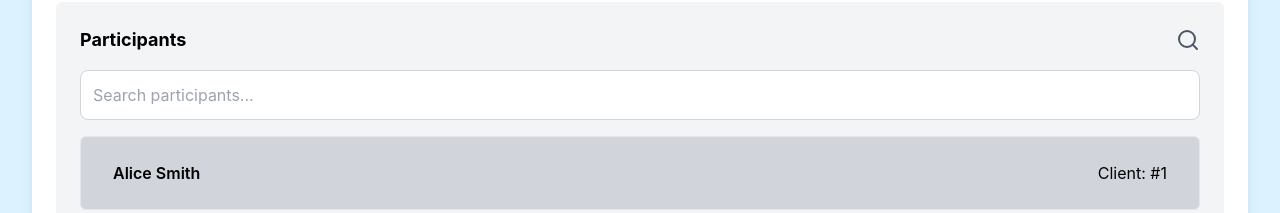
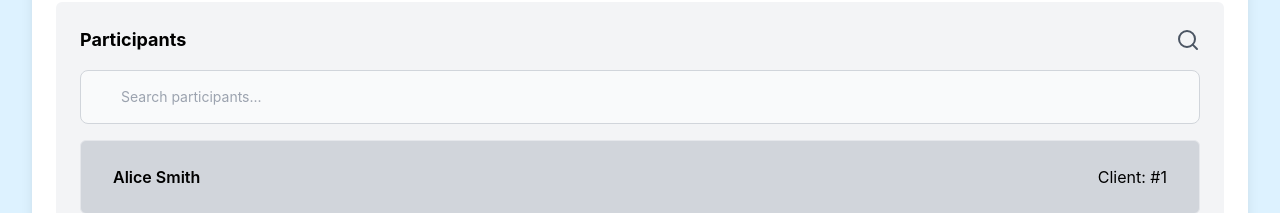
Before and after one commit to Simone-Fratini/Bool-travel, a React (Vite) app: page /1 in a window 1280 px wide. Both pictures are taken after a click on the button 1188 px from the left and 902 px from the top of the page. Shown: the part 862-1075 px from the top of the page. Built offline with nearby package versions, Linux system fonts and the light colour scheme.

Commit message:
Update favicon and enhance search input styling in TravelDetailComponent

```diff
--- a/index.html
+++ b/index.html
@@ -3,7 +3,7 @@
 
 <head>
   <meta charset="UTF-8" />
-  <link rel="icon" type="image/svg+xml" href="/vite.svg" />
+  <link rel="icon" type="image/svg+xml" href="/planeicon.png" />
   <meta name="viewport" content="width=device-width, initial-scale=1.0 viewport-fit=cover" />
   <title>TripManager</title>
 </head>
--- a/src/components/common/TravelDetailComponent.jsx
+++ b/src/components/common/TravelDetailComponent.jsx
@@ -84,7 +84,7 @@
                 <input
                   type="text"
                   placeholder="Search participants..."
-                  className="w-full p-3 border border-gray-300 rounded-lg focus:ring-2 focus:ring-blue-500"
+                  className="block w-full p-4 ps-10 text-sm text-gray-900 border border-gray-300 rounded-lg bg-gray-50 focus:ring-blue-500 focus:border-blue-500 dark:bg-gray-700 dark:border-gray-600 dark:placeholder-gray-400 dark:text-white dark:focus:ring-blue-500 dark:focus:border-blue-500"
                   value={inputValue}
                   onChange={(e) => setInputValue(e.target.value)}
                 />
```
Also changed, not shown: public/planeicon.png (added).
